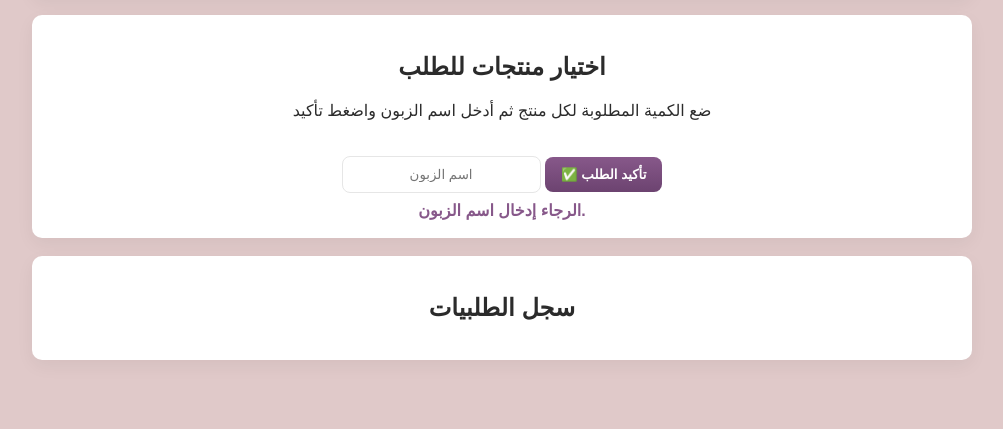
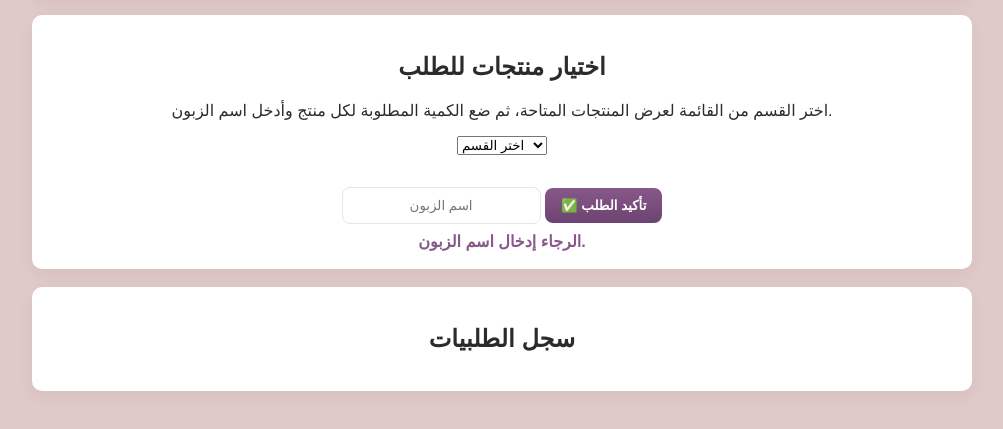
Before and after one commit to MTurki01/EbaaStore25, a plain HTML site: page Orders.html in a window 1280 px wide. Both pictures are taken after a click on the button "✅ تأكيد الطلب". Shown: the part 135-564 px from the top of the page, without its empty margins (138-1141 px from the left). Drawn offline with Linux system fonts and the light colour scheme; no server answers.

Commit message:
Update Orders.html

```diff
--- a/Orders.html
+++ b/Orders.html
@@ -3,7 +3,6 @@
 <head>
   <meta charset="utf-8">
   <meta name="viewport" content="width=device-width, initial-scale=1.0">
-
   <title>الطلبيات - EbaaStore25</title>
   <link rel="stylesheet" href="style.css">
 </head>
@@ -14,14 +13,26 @@
       <nav>
         <a href="index.html">الرئيسية</a>
         <a href="inventory.html">المخزون</a>
-        <a href="Orders.html">الطلبيات</a>
+        <a href="orders.html">الطلبيات</a>
         <a href="finances.html">المصروفات والإيرادات</a>
       </nav>
     </header>
 
     <div class="card">
       <h2>اختيار منتجات للطلب</h2>
-      <p class="small">ضع الكمية المطلوبة لكل منتج ثم أدخل اسم الزبون واضغط تأكيد</p>
+      <p class="small">اختر القسم من القائمة لعرض المنتجات المتاحة، ثم ضع الكمية المطلوبة لكل منتج وأدخل اسم الزبون.</p>
+
+      <!-- ComboBox لاختيار القسم -->
+      <div class="controls">
+        <select id="orderCategory">
+          <option value="">اختر القسم</option>
+          <option value="حقائب">حقائب</option>
+          <option value="كفرات">كفرات</option>
+          <option value="اكسسوارات">اكسسوارات</option>
+          <option value="مكياج">مكياج</option>
+          <option value="أخرى">أخرى</option>
+        </select>
+      </div>
 
       <div id="orderProducts" class="products-grid"></div>
 
@@ -41,45 +52,48 @@
 
   <script type="module">
     import { initializeApp } from "https://www.gstatic.com/firebasejs/10.13.2/firebase-app.js";
-    import { getDatabase, ref, onValue, push, set, update, get, child } from "https://www.gstatic.com/firebasejs/10.13.2/firebase-database.js";
+    import { getDatabase, ref, onValue, push, set, update, get } from "https://www.gstatic.com/firebasejs/10.13.2/firebase-database.js";
 
     const firebaseConfig = {
-   apiKey: "AIzaSyDvz2YRGo4YVXIJPkeaquhKBBpr8Hia-PA",
+      apiKey: "YOUR_API_KEY",
       authDomain: "ebaastore25.firebaseapp.com",
       databaseURL: "https://ebaastore25-default-rtdb.europe-west1.firebasedatabase.app",
       projectId: "ebaastore25",
-  storageBucket: "ebaastore25.firebasestorage.app",
-  messagingSenderId: "204776755293",
-  appId: "1:204776755293:web:05fb5690dfc7cc026b7db4",
-  measurementId: "G-CGQWYLKMYK"
+      storageBucket: "ebaastore25.appspot.com",
+      messagingSenderId: "YOUR_MESSAGING_SENDER_ID",
+      appId: "YOUR_APP_ID"
     };
 
     const app = initializeApp(firebaseConfig);
     const db = getDatabase(app);
 
-    let productsCache = {}; // cache للمنتجات
+    let productsCache = {};
 
-    function loadOrderProducts(){
+    // تحميل المنتجات حسب القسم المختار
+    function loadOrderProducts(category){
       const pRef = ref(db, "inventory");
       onValue(pRef, (snap) => {
         const container = document.getElementById("orderProducts");
         container.innerHTML = "";
         productsCache = {};
         if(!snap.exists()) return;
+
         snap.forEach(child => {
           const id = child.key;
           const data = child.val();
+          if(data.category === category){
             productsCache[id] = data;
             const div = document.createElement("div");
             div.className = "product";
             div.innerHTML = `
-            <img src="${data.image}" alt="${data.name}">
               <h3>${data.name}</h3>
+              <p class="small">الكود: ${data.code}</p>
               <p class="small">السعر: ${data.price}</p>
               <p>المتاح: ${data.quantity}</p>
               <input type="number" min="0" value="0" id="order_qty_${id}" style="width:70px; text-align:center;">
             `;
             container.appendChild(div);
+          }
         });
       });
     }
@@ -91,7 +105,6 @@
         return;
       }
 
-      // جمع العناصر المطلوبة
       const items = [];
       let total = 0;
       for(const id in productsCache){
@@ -112,8 +125,7 @@
         return;
       }
 
-      // عملية التحديث: نقص الكميات ثم حفظ الطلب
-      // أولاً نحدث كل منتج
+      // تحديث الكميات
       for(const it of items){
         const prodRef = ref(db, `inventory/${it.id}`);
         const snap = await get(prodRef);
@@ -124,14 +136,13 @@
         const current = Number(snap.val().quantity || 0);
         const next = current - it.qty;
         if(next <= 0){
-          // نحذف العقدة
-          await set(prodRef, null); // مساوي للحذف
+          await set(prodRef, null);
         } else {
           await update(prodRef, { quantity: next });
         }
       }
 
-      // حفظ الطلب في orders
+      // حفظ الطلب
       const newRef = push(ref(db, "orders"));
       await set(newRef, {
         customer,
@@ -142,14 +153,13 @@
 
       document.getElementById("orderMsg").innerText = "تم تأكيد الطلب ✅";
       document.getElementById("customerName").value = "";
-      // إعادة تعبئة الكميات للصفر
       for(const it of items){
         const el = document.getElementById(`order_qty_${it.id}`);
         if(el) el.value = 0;
       }
     }
 
-    // load orders list
+    // تحميل سجل الطلبيات
     function loadOrders(){
       const oRef = ref(db, "orders");
       onValue(oRef, (snap) => {
@@ -170,9 +180,18 @@
       });
     }
 
+    // عند تغيير القسم من الكومبوبوكس
+    document.getElementById("orderCategory").addEventListener("change", (e) => {
+      const category = e.target.value;
+      if(category){
+        loadOrderProducts(category);
+      } else {
+        document.getElementById("orderProducts").innerHTML = "";
+      }
+    });
+
     window.confirmOrder = confirmOrder;
 
-    loadOrderProducts();
     loadOrders();
   </script>
 </body>
```
Lines whose indentation alone changed are shown as unchanged.
